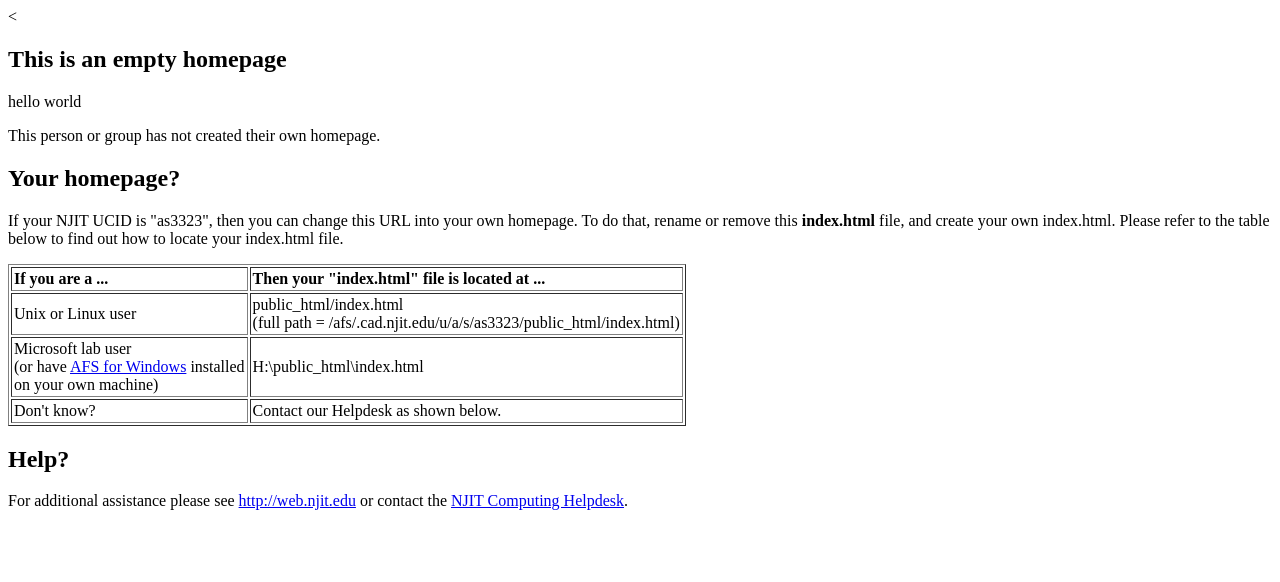
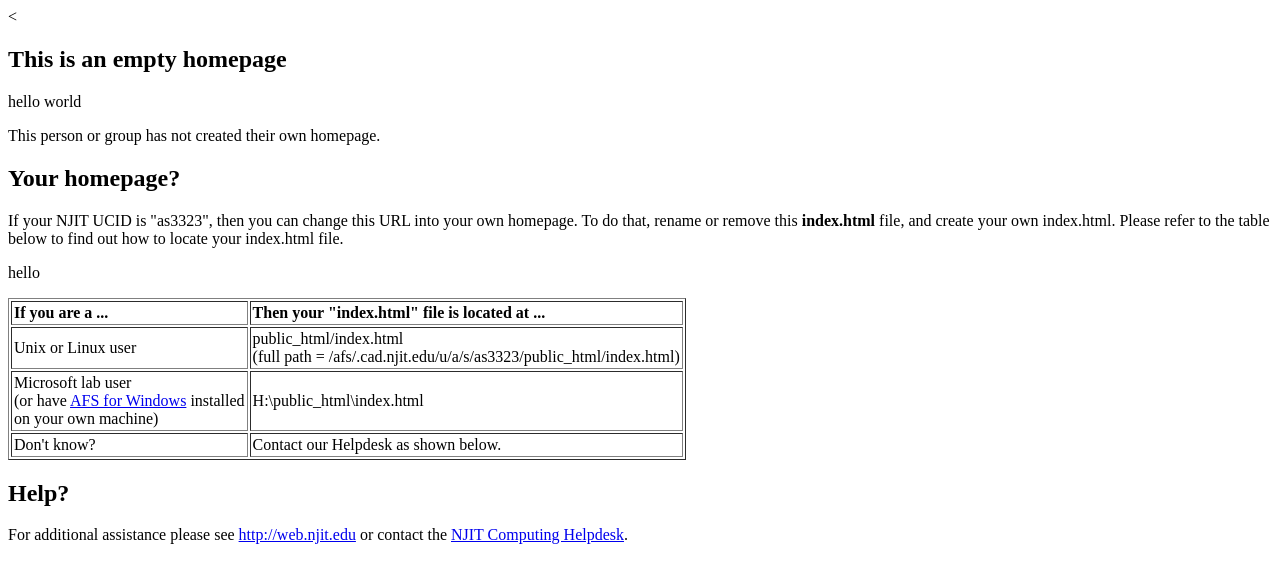
Before and after one commit to AnkitaSaini23/is218_1-1, a plain HTML site: page index.html in a window 1280 px wide. Drawn offline with Linux system fonts and the light colour scheme.

Commit message:
myfirsttry

```diff
--- a/index.html
+++ b/index.html
@@ -34,7 +34,7 @@ This person or group has not created their own homepage.
 			</tr>
 			<tr>
 				<td>Don't know?</td>
-				<td>Contact our Helpdesk as shown below.</td>
+				<p>hello</p><td>Contact our Helpdesk as shown below.</td>
 			</tr>
 		</table>
 		<h2>Help?</h2>
```
